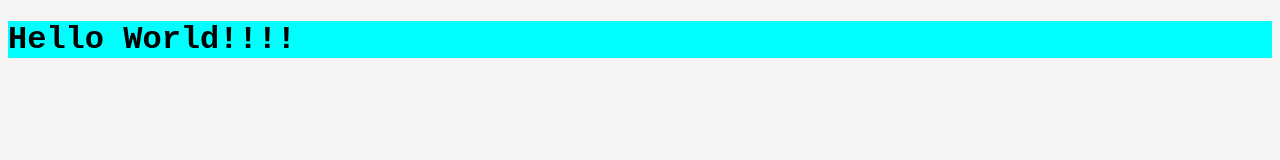
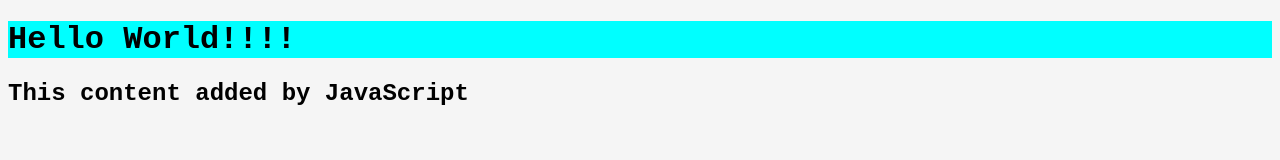
Before and after one commit to jasonbracco/ProjectRepo, a plain HTML site: page index.html in a window 1280 px wide. Drawn offline with Linux system fonts and the light colour scheme.

Commit message:
add script.js, connect to index.html

```diff
--- a/index.html
+++ b/index.html
@@ -6,5 +6,6 @@
   </head>
   <body>
     <h1>Hello World!!!!</h1>
+    <script src="script.js"></script>
   </body>
 </html>
--- /dev/null
+++ b/script.js
@@ -0,0 +1,3 @@
+const h2 = document.createElement("h2");
+h2.textContent = "This content added by JavaScript";
+document.querySelector('body').appendChild(h2)
```
